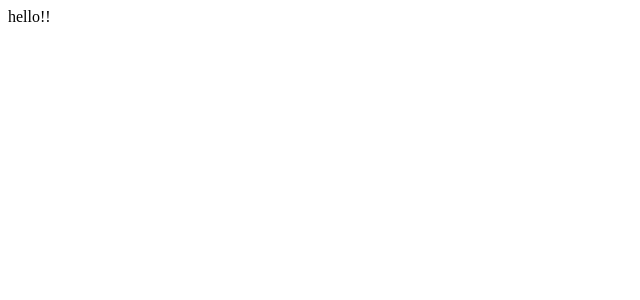
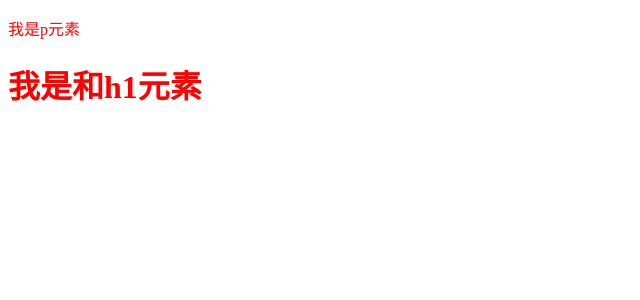
Before and after one commit to JuneJH/react-learn, a React (Create React App) app in the folder react-test/: page / in a window 1280 px wide. Shown: the top 300 px of the page, without its empty margins (0-640 px from the left). Built offline with nearby package versions, Linux system fonts and the light colour scheme.

Commit message:
渲染过程

```diff
--- a/react-test/src/index.js
+++ b/react-test/src/index.js
@@ -2,10 +2,13 @@ import React from 'react';
 import ReactDOM from 'react-dom';
 import App from './App';
 
-
+const app = (<div style={{ color: "red" }} className="app">
+  <p>我是p元素</p>
+  <h1>我是和h1元素</h1>
+</div>)
 ReactDOM.render(
-  <React.StrictMode>
-     <App/>
-  </React.StrictMode>,
+  app,
   document.getElementById('root')
 );
+
+console.log(app)
```
Also changed, not shown: 1 other file (tests, documents, lock files or other folders).
